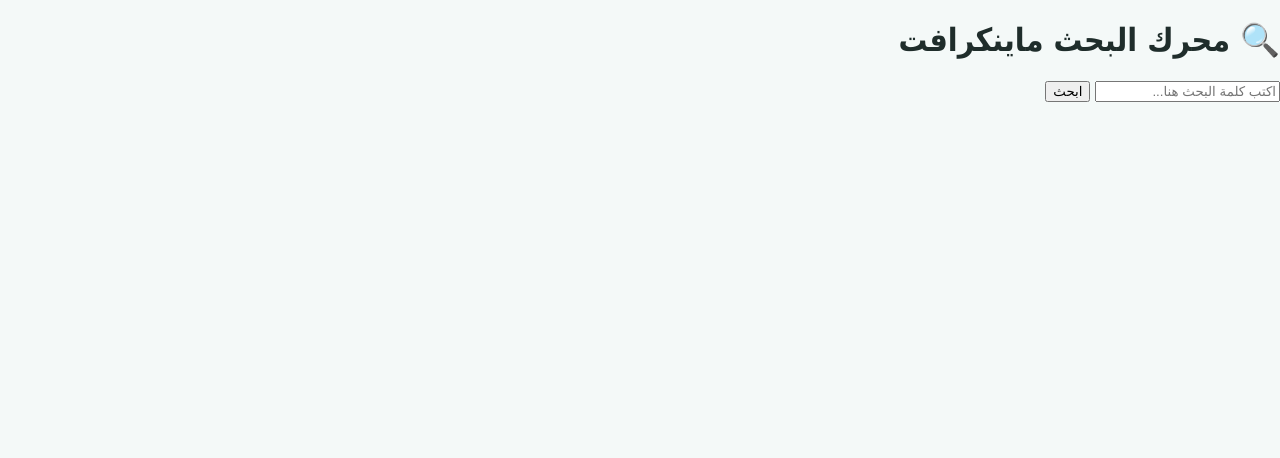
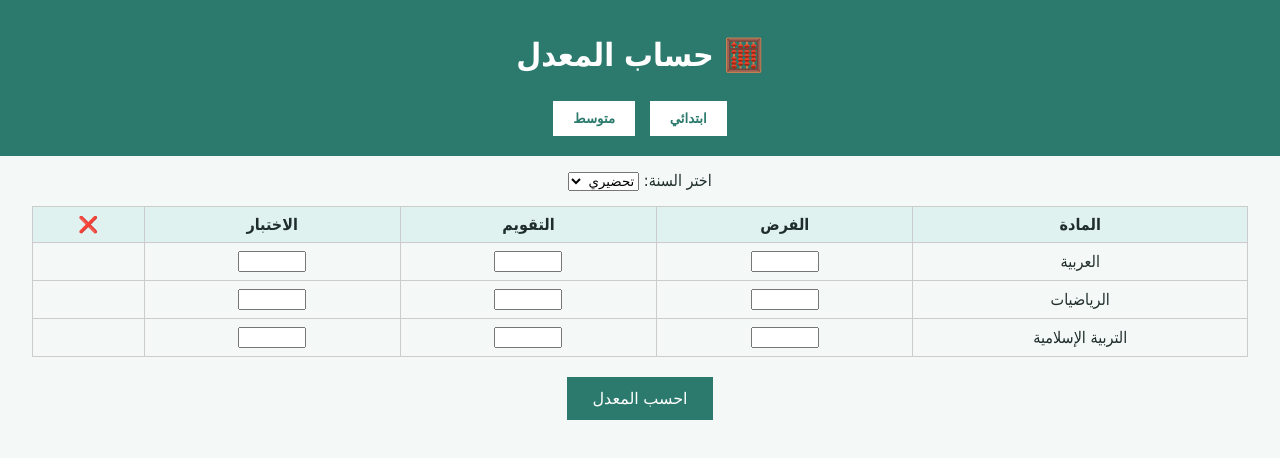
Before and after one commit to salam42007-alt/-, a plain HTML site: page index.html in a window 1280 px wide. Drawn offline with Linux system fonts and the light colour scheme.

Commit message:
Update index.html

```diff
--- a/index.html
+++ b/index.html
@@ -2,15 +2,32 @@
 <html lang="ar" dir="rtl">
 <head>
   <meta charset="UTF-8">
-  <title>محرك بحث ماينكرافت</title>
+  <title>حساب المعدل</title>
   <link rel="stylesheet" href="style.css">
 </head>
 <body>
-  <div class="container">
-    <h1>🔍 محرك البحث ماينكرافت</h1>
-    <input type="text" id="searchInput" placeholder="اكتب كلمة البحث هنا...">
-    <button onclick="search()">ابحث</button>
-  </div>
-  <script src="script.js"></script>
+
+<header>
+  <h1>🧮 حساب المعدل</h1>
+  <nav>
+    <button onclick="setStage('primary')">ابتدائي</button>
+    <button onclick="setStage('middle')">متوسط</button>
+  </nav>
+</header>
+
+<section class="controls">
+  <label>اختر السنة:</label>
+  <select id="yearSelect" onchange="loadSubjects()"></select>
+</section>
+
+<section id="tableContainer"></section>
+
+<div class="actions">
+  <button onclick="calculate()">احسب المعدل</button>
+</div>
+
+<div id="resultBox"></div>
+
+<script src="script.js"></script>
 </body>
 </html>
```
